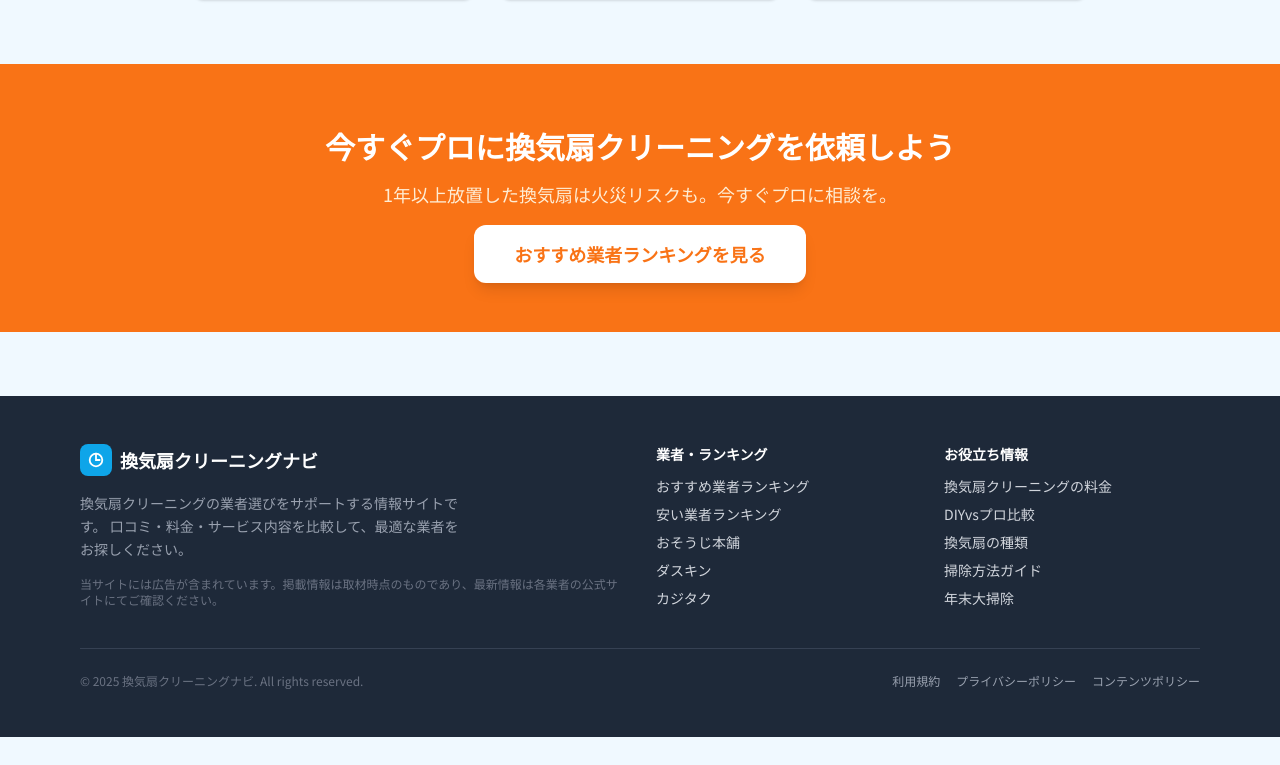
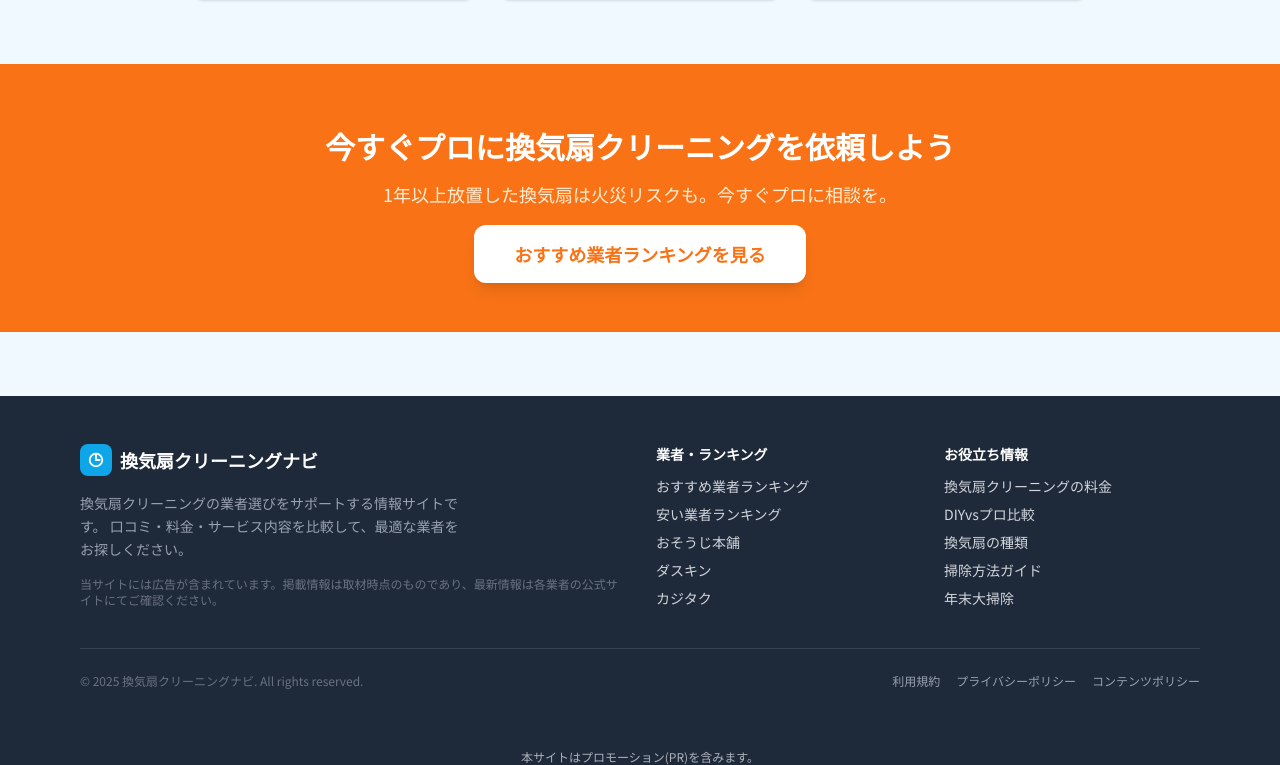
Before and after one commit to webmaster0818/kanki-cleaning-navi, a Next.js app: page / in a window 1280 px wide. Shown: the part 2295-3060 px from the top of the page. Before the commit the page ends 3032 px from the top, so only its background shows below. Built offline with nearby package versions, Linux system fonts and the light colour scheme.

Commit message:
フッターにPR表記(本サイトはプロモーション(PR)を含みます。)を追加

```diff
--- a/app/components/SiteFooter.tsx
+++ b/app/components/SiteFooter.tsx
@@ -55,6 +55,7 @@
           </nav>
         </div>
       </div>
+        <p className="text-center text-xs mt-3 opacity-80">本サイトはプロモーション(PR)を含みます。</p>
     </footer>
   );
 }
```
